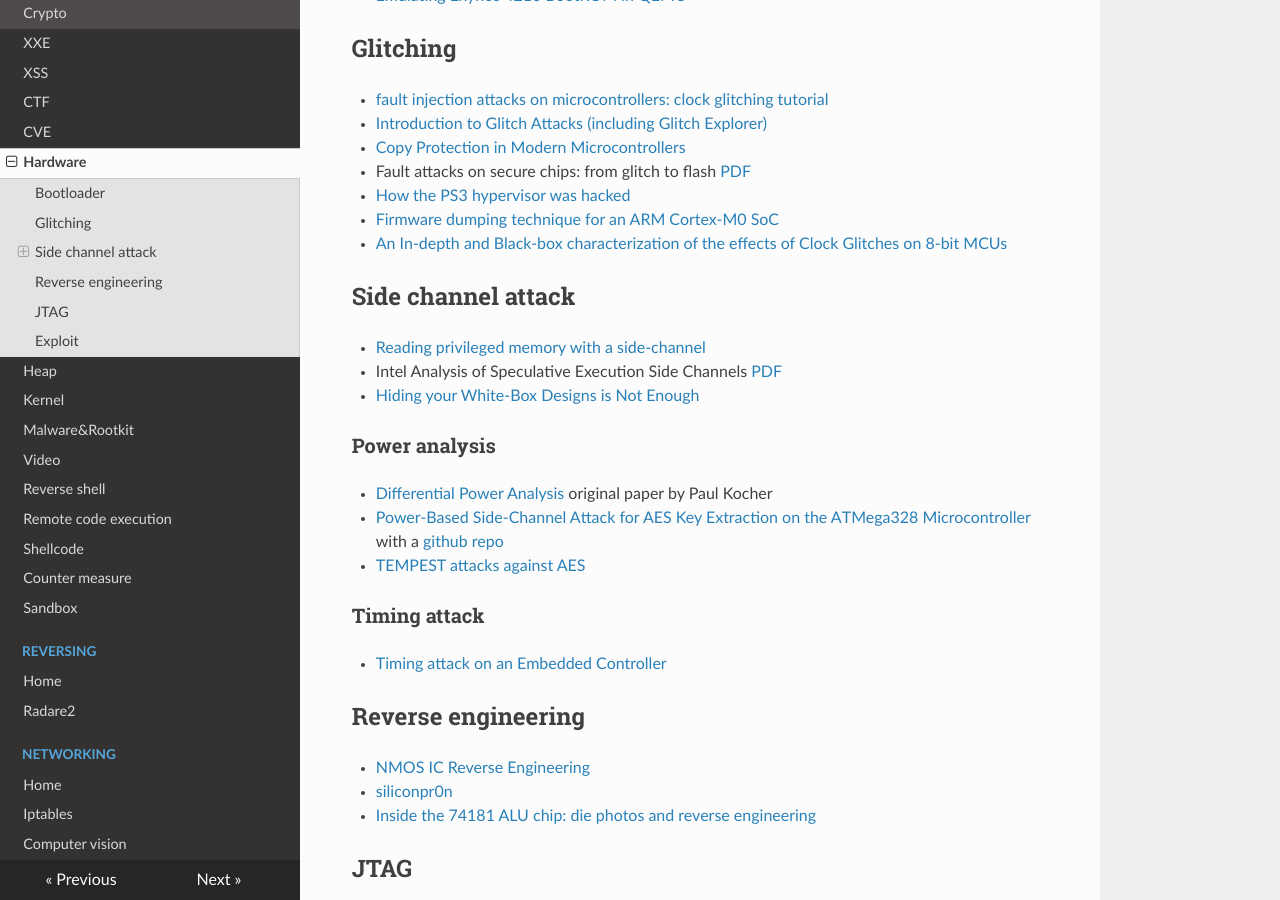
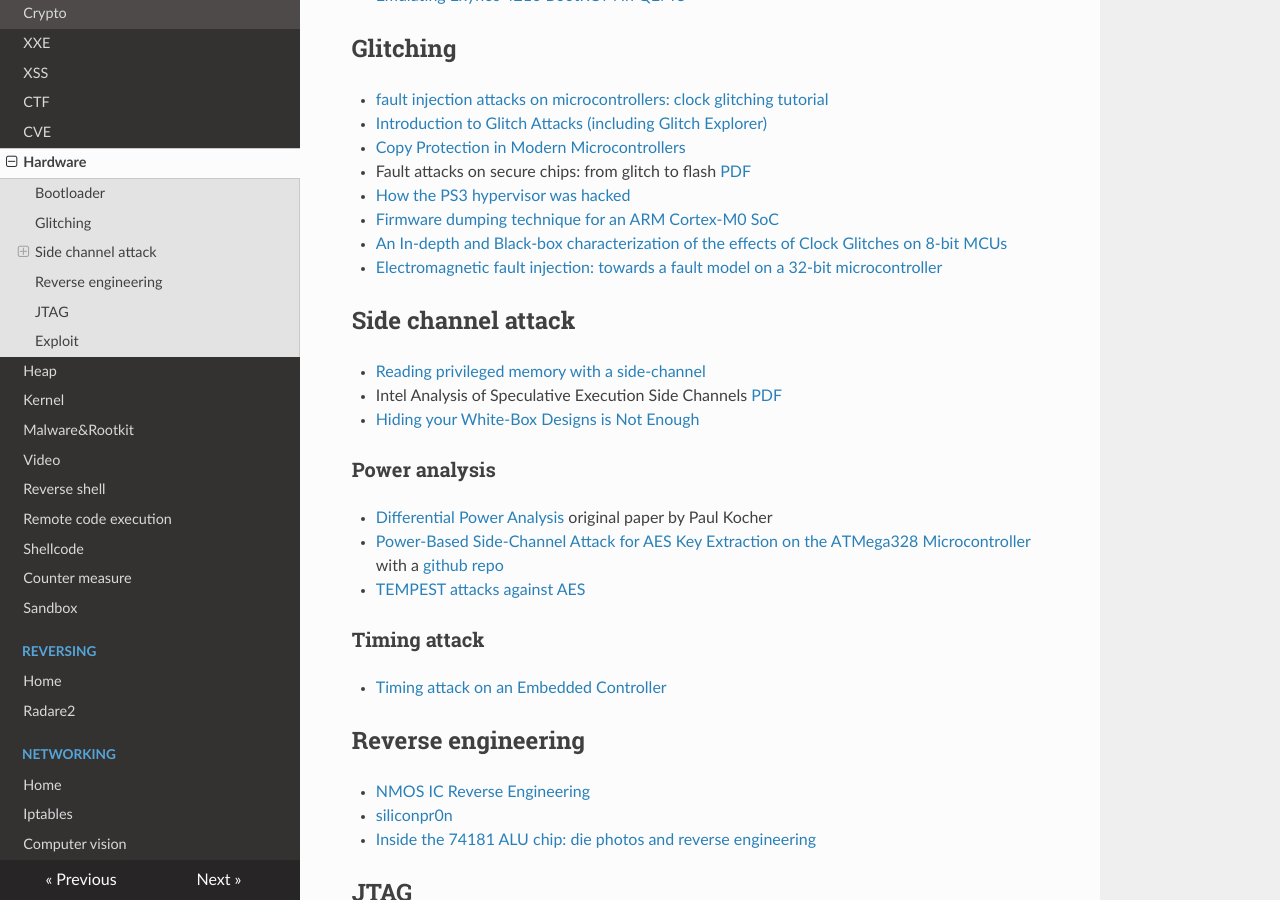
Before and after one commit to gipi/low-level, an MkDocs documentation site: the page built from docs/security/hardware.md, in a window 1280 px wide and 900 px high, scrolled down 784 px. Built offline with MkDocs 1.6.1, drawn with Linux system fonts in a browser that asks for light colours; nearby versions of some CDN libraries; old or Windows-style settings are respelled for this version of MkDocs.

Commit message:
Update hardware.md

```diff
--- a/docs/security/hardware.md
+++ b/docs/security/hardware.md
@@ -36,6 +36,7 @@
  - [Firmware dumping technique for an ARM Cortex-M0 SoC](http://blog.includesecurity.com/2015/11/NordicSemi-ARM-SoC-Firmware-dumping-technique.html)
  - [An In-depth and Black-box characterization of
 the effects of Clock Glitches on 8-bit MCUs](https://pdfs.semanticscholar.org/0bcd/7c1ddac0667f54cb3e05739409f47a0d6467.pdf)
+ - [Electromagnetic fault injection: towards a fault model on a 32-bit microcontroller](https://arxiv.org/pdf/1402.6421.pdf)
 
 ## Side channel attack
 
```
